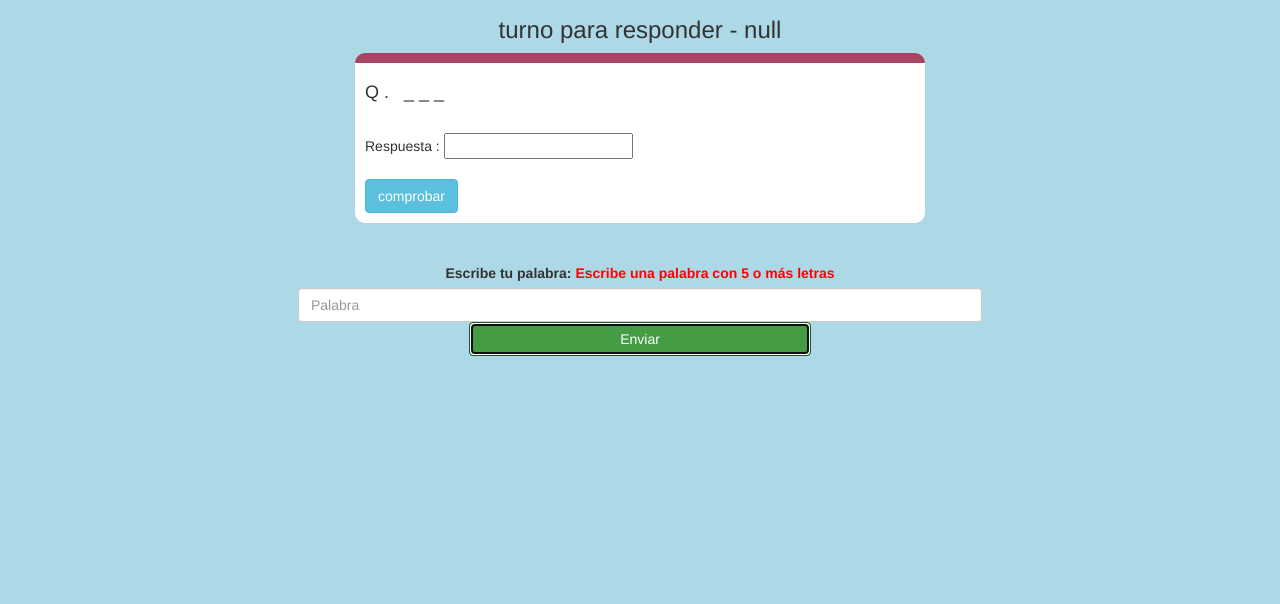
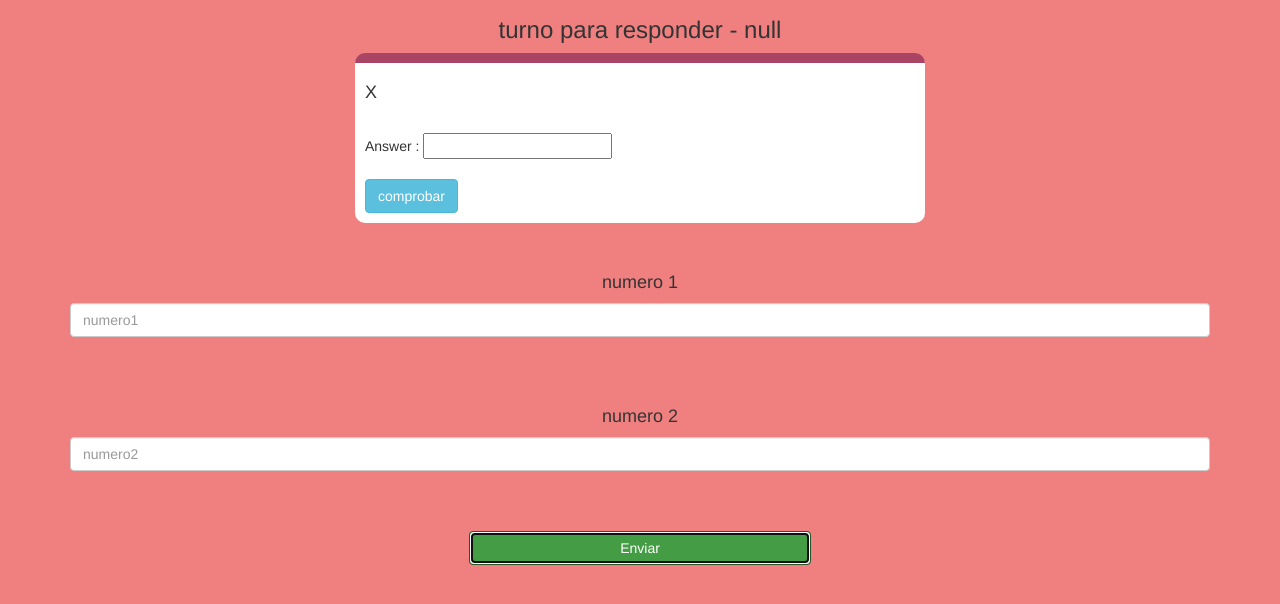
Before and after one commit to Paulprogo/prueba-de-matematicas, a plain HTML site: page game_page.html in a window 1280 px wide. Both pictures are taken after a click on the button "Enviar". Shown: the part 182-786 px from the top of the page. Drawn offline with nearby package versions, Linux system fonts and the light colour scheme.

Commit message:
Add files via upload

```diff
--- a/game.css
+++ b/game.css
@@ -1,6 +1,6 @@
 body
 {
-	background: lightblue;
+	background: lightcoral;
 }
 
 	.login_div1 , .login_div2
--- a/game_page.html
+++ b/game_page.html
@@ -24,10 +24,13 @@
 		<br>
 		<br>
 
-		<label>Escribe tu palabra: <b style="color: red">Escribe una palabra con 5 o más letras</b></label>
+		<h4>numero 1</h4>
+		<input type="text" id="number1" placeholder="numero1" class="form-control">
+		<br> <br> <br>
+		<h4>numero 2</h4>
+		<input type="text" id="number2" placeholder="numero2" class="form-control">
+		<br> <br> <br>
 
-		<br>
-<input type="text" id="word" class="form-control" placeholder="Palabra">
 <button onclick="send()" class="btn btn-success" style="width: 30%;">Enviar</button>
 
 	</center>
--- a/game_page.js
+++ b/game_page.js
@@ -17,42 +17,24 @@ document.getElementById("player_answer").innerHTML = "turno para responder - " +
 
 
 function send() {
-    get_word = document.getElementById("word").value;
-    word = get_word.toLowerCase();
-    console.log("Palabra en minúsculas = " + word);
+   number1 = document.getElementById("number1").value;
+   number2 = document.getElementById("number2").value;
+   actual_answer = parseInt(number1) * parseInt(number2);
 
-    charAt1 = word.charAt(1);
-    console.log(charAt1);
-
-    length_divide_2 = Math.floor(word.length/2);
-    charAt2 = word.charAt(length_divide_2);
-    console.log(charAt2);
-
-    length_minus_1 = word.length -1
-    charAt3 = word.charAt(length_minus_1);
-    console.log(charAt3);
-
-    remove_charAt1 = word.replace(charAt1, "_");
-    remove_charAt2 = remove_charAt1.replace(charAt2, "_");
-    remove_charAt3 = remove_charAt2.replace(charAt3, "_");
-    console.log(remove_charAt3);
-
-    question_word = "<h4 id='word_display'> Q.  "+remove_charAt3+"</h4>";
-    input_box = "<br>Respuesta : <input type='text' id='input_check_box'>";
-    check_button = "<br><br><button class= 'btn btn-info' onclick='check()'>comprobar</button>";
-    row = question_word + input_box + check_button ;
+   question_number = "<h4>" + number1 + " X "+ number2 +"</h4>";
+   input_box = "<br>Answer : <input type='text' id='input_check_box'>";
+   check_button = "<br><br><button class='btn btn-info' onclick='check()'>comprobar</button>";
+   row = question_number + input_box + check_button ;
    document.getElementById("output").innerHTML = row;
-    document.getElementById("word").value = "";
+   document.getElementById("number1").value = "";
+   document.getElementById("number2").value = "";
  }
-
 question_turn = "player1";
 answer_turn = "player2";
 function check()
 {
     get_answer = document.getElementById("input_check_box").value;
-    answer = get_answer. toLowerCase();
-    console.log("Respuesta en minúsculas = " + answer);
-    if(answer == word)
+    if(get_answer == actual_answer)
     {
         if(answer_turn == "player1")
         {
@@ -65,6 +47,10 @@ function check()
             document.getElementById("player2_score").innerHTML = player2_score;
         }
     }
+
+
+
+
     if(question_turn == "player1")
         {
                 question_turn = "player2";
@@ -76,6 +62,7 @@ function check()
                 document.getElementById("player_question").innerHTML = "Turno para preguntar - " + player1_name ;
 
         }
+
     if(answer_turn = "player1")
         {
                 answer_turn = "player2";
```
Lines whose indentation alone changed are shown as unchanged.
